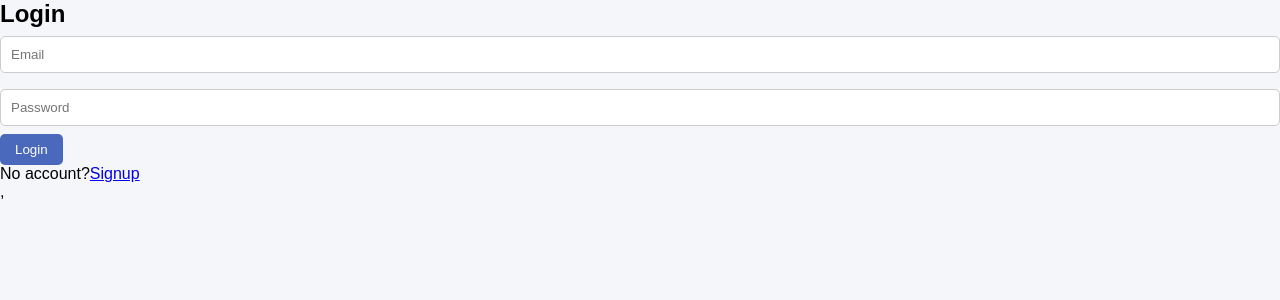
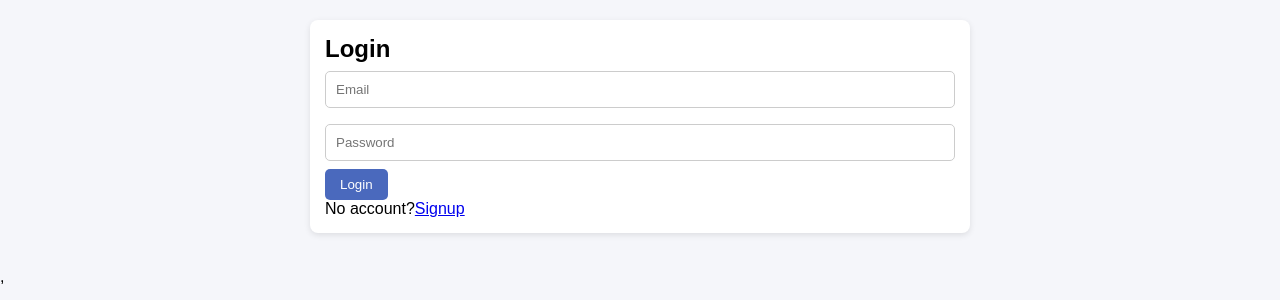
Before and after one commit to Ravinder125/mini-social-app, a React app in the folder frontend/: page /login in a window 1280 px wide. Shown: the top 300 px of the page. Built offline with nearby package versions, Linux system fonts and the light colour scheme; the HTML template or start-up script is replaced by a standard one.

Commit message:
refactor: apply css names for styling

```diff
--- a/frontend/src/pages/Login.jsx
+++ b/frontend/src/pages/Login.jsx
@@ -40,8 +40,8 @@ function Login() {
 
     return (
 
-        <div>
-
+        <div className="container">
+            <div className="card">
                 <h2>Login</h2>
 
                 <form onSubmit={handleSubmit}>
@@ -82,6 +82,7 @@ function Login() {
 
                 </p>
 
+            </div >
         </div>
 
     );
```
Lines whose indentation alone changed are shown as unchanged.
